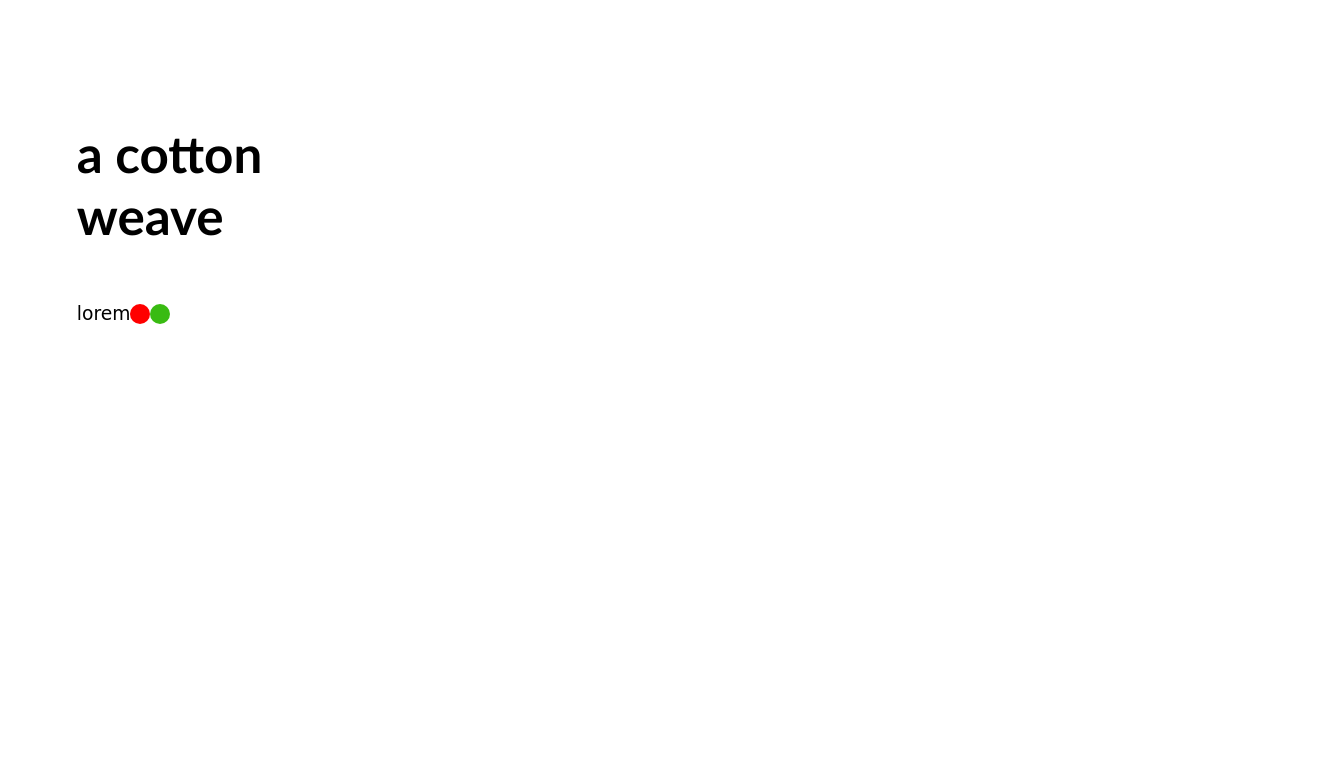
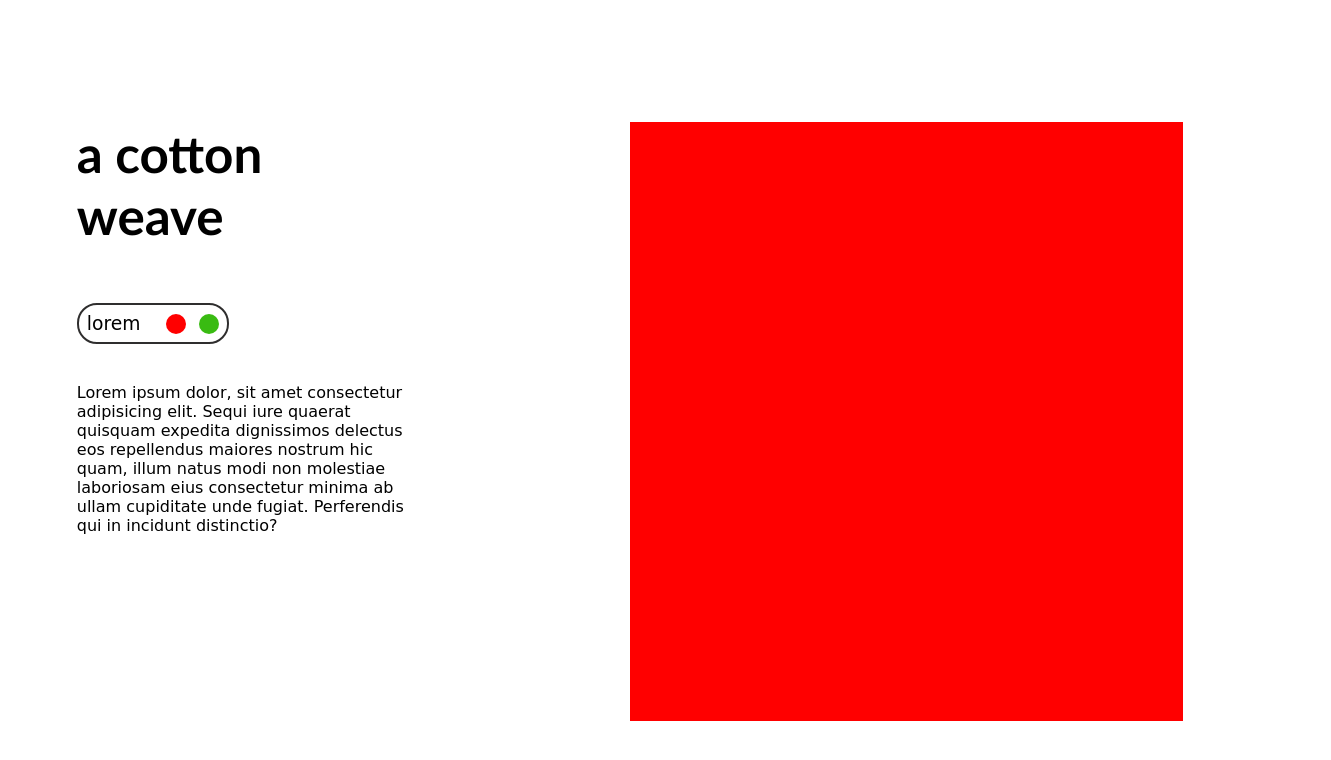
Before and after one commit to heyiamkrishna/cotton-weave-project, a plain HTML site: page index.html in a window 1280 px wide. Shown: the whole page, 1331 px wide, since content can reach past the window. Drawn offline with Linux system fonts and the light colour scheme.

Commit message:
adding  more changes in css

```diff
--- a/index.html
+++ b/index.html
@@ -17,6 +17,9 @@
                     <div class="color2"></div>
                 </div>
             </div>
+            <div id="bottom-p">
+                <p>Lorem ipsum dolor, sit amet consectetur adipisicing elit. Sequi iure quaerat quisquam expedita dignissimos delectus eos repellendus maiores nostrum hic quam, illum natus modi non molestiae laboriosam eius consectetur minima ab ullam cupiditate unde fugiat. Perferendis qui in incidunt distinctio?</p>
+            </div>
         </div>
         <div id="right"></div>
     </div>
--- a/style.css
+++ b/style.css
@@ -9,6 +9,7 @@ html,
 body {
     height: 100%;
     width: 100%;
+    overflow: hidden;
 }
 
 #main {
@@ -17,19 +18,14 @@ body {
     padding: 2vw;
     display: flex;
     margin: 7.5vw 4vw;
+    overflow: hidden;
     /* font-family: cursive; */
-}
-
-#right {
-    height: 80%;
-    width: 45%;
-    /* background-color: red; */
 }
 
 #left {
     height: 80%;
     width: 45%;
-/* font-family: cursive; */
+    /* font-family: cursive; */
     /* background-color: blue; */
 }
 
@@ -47,26 +43,55 @@ body {
     margin-top: 4.5vw;
     display: flex;
     align-items: center;
-    display: flex;
+    /* background: blue; */
+    border-radius: 20px;
+
+    border: 2px solid rgb(47, 46, 46);
+    padding: 8px;
+    width: fit-content;
+
 }
-#color h3{
+
+#color h3 {
     /* margin-top: 4.5vw; */
     font-weight: 500;
     font-family: cursive;
 
 }
-#colors{
+
+#colors {
     display: flex;
     align-items: center;
+    margin-left: 2vw;
+    gap: 1vw;
 }
-.color1{
+
+.color1 {
     height: 20px;
     width: 20px;
     border-radius: 50%;
     background-color: red;
 }
-.color2{    height: 20px;
+
+.color2 {
+    height: 20px;
     width: 20px;
     border-radius: 50%;
     background-color: rgb(57, 187, 18);
 }
+
+#bottom-p {
+    margin-top: 3vw;
+    width: 60%;
+}
+
+#bottom-p p {
+    font-family: cursive;
+
+}
+
+#right {
+    height: 80%;
+    width: 45%;
+    background-color: red;
+}
```
